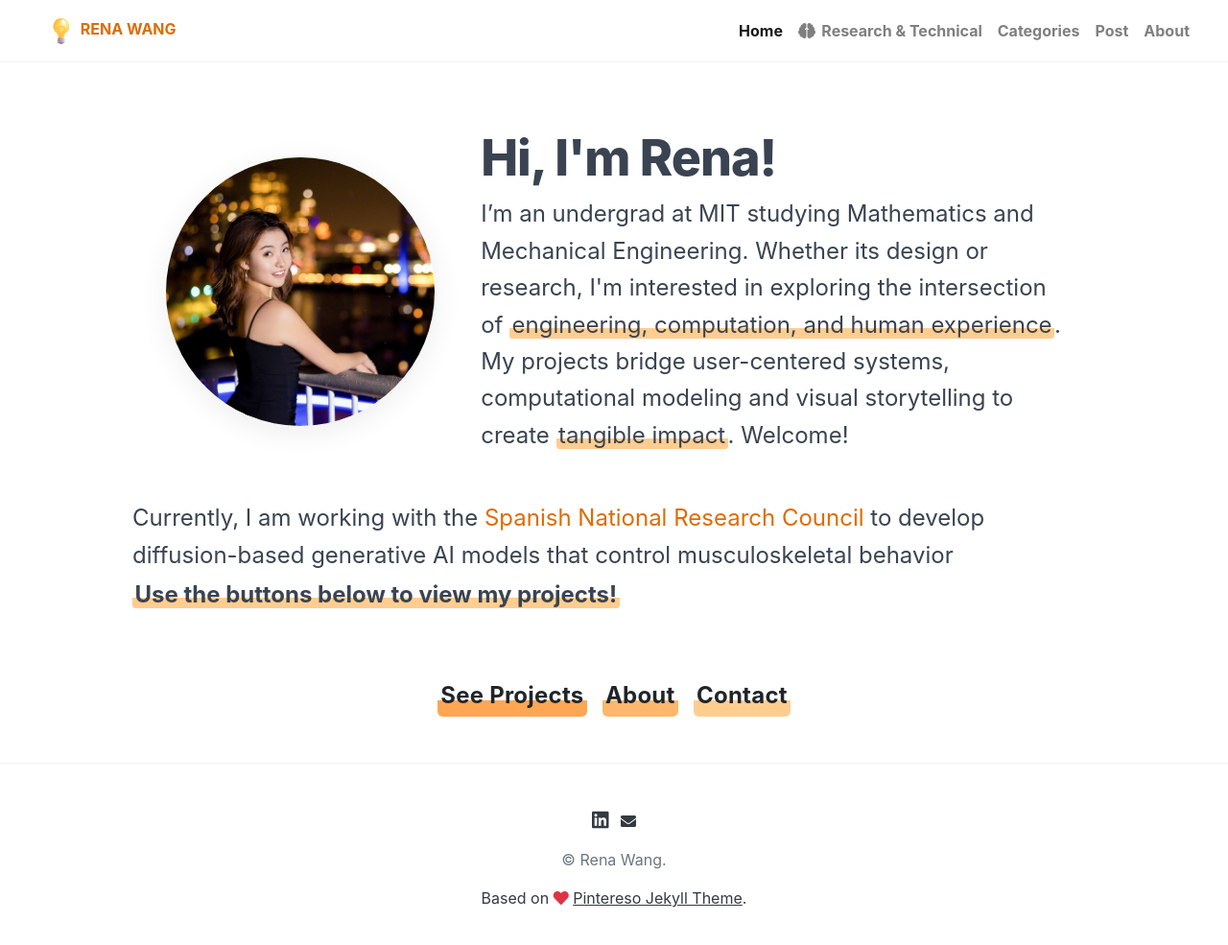
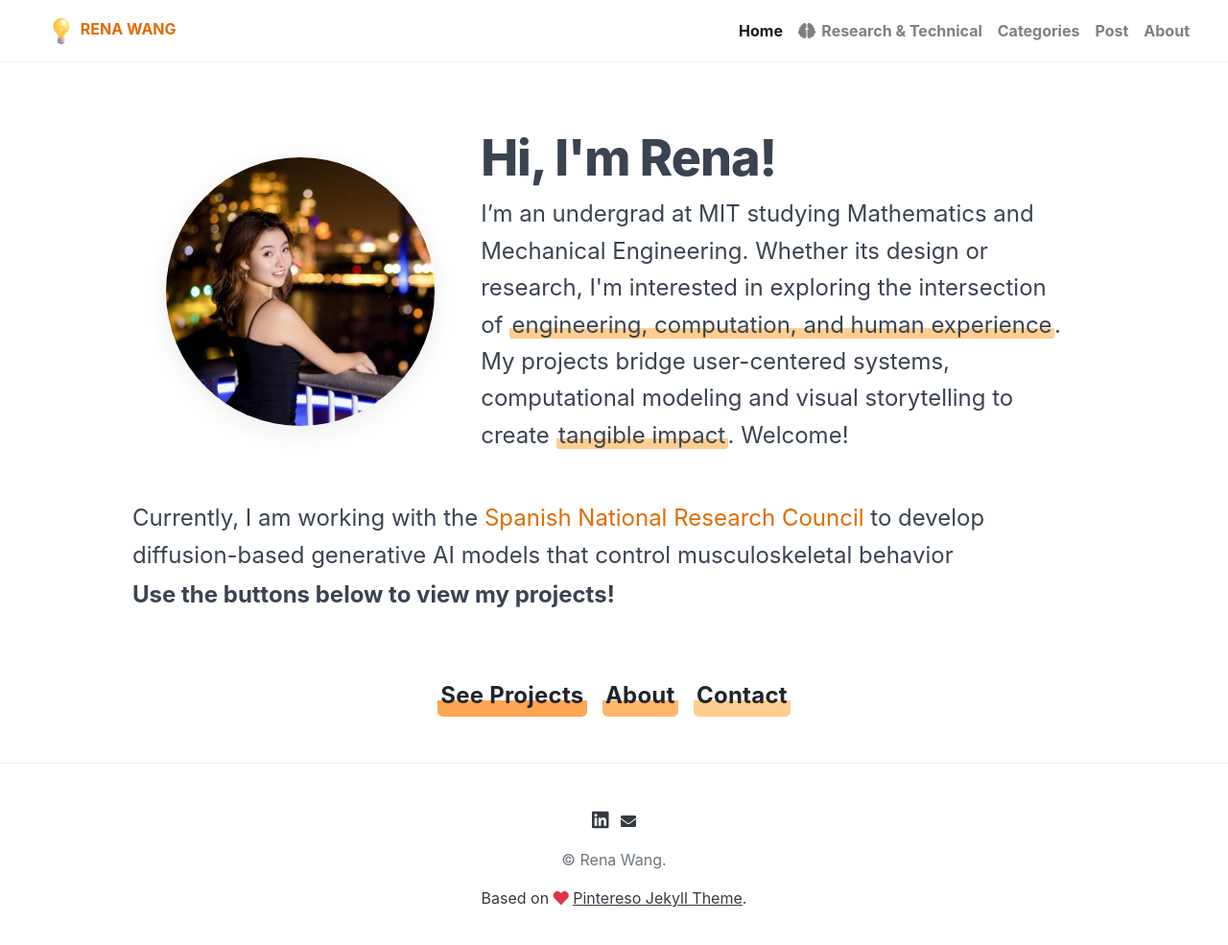
Before and after one commit to renaww/renaww.github.io, a Jekyll site: the page built from index.html, in a window 1280 px wide and 1012 px high. Shown: the top 985 px of the window at 96% size. Built offline with Jekyll 4.4.1, drawn with Linux system fonts in a browser that asks for light colours; nearby versions of some CDN libraries; library files that are not in the unit come from our copies; the list of posts is cut into pages by our own code.

Commit message:
small styling changes

```diff
--- a/_pages/categories copy.html
+++ b/_pages/categories copy.html
@@ -20,7 +20,7 @@
 
     <div class="card-columns">
 
-        {% assign pages_list = category[1] %}
+        {% assign pages_list = site.categories["free"] %}
         {% for post in pages_list %}
           {% if post.title != null %}
               {% if group == null or group == post.group %}
--- a/assets/css/sections.css
+++ b/assets/css/sections.css
@@ -21,6 +21,11 @@
   margin-right: .4rem;   /* spacing before text */
   line-height: 1;
   font-size: 1em;
+}
+
+.navbar .nav-link .fas {
+  font-weight: 900 !important;
+  font-family: "Font Awesome 5 Free" !important;
 }
 
 /* Intro layout */
@@ -131,6 +136,7 @@
 .cta:hover{
   transform: translateY(-1px);
   background-image: linear-gradient(transparent 62%, var(--brand-500) 62%);
+  color: var(--brand-700)
 }
 .cta:active{ transform: translateY(0); }
 
--- a/index.html
+++ b/index.html
@@ -17,7 +17,7 @@
     <div class="intro-text">
         <h6>Currently, I am working with the <a href="https://www.csic.es/en/csic">Spanish National Research Council</a> to develop diffusion-based
         generative AI models that control musculoskeletal behavior</h6>
-        <h6 style="font-weight: bold; padding-top: 0.2rem"><span class="highlight">Use the buttons below to view my projects!</span></h6>
+        <h6 style="font-weight: bold; padding-top: 0.2rem">Use the buttons below to view my projects!</h6>
     </div>
 </section>
 <div class="cta-row">
```
